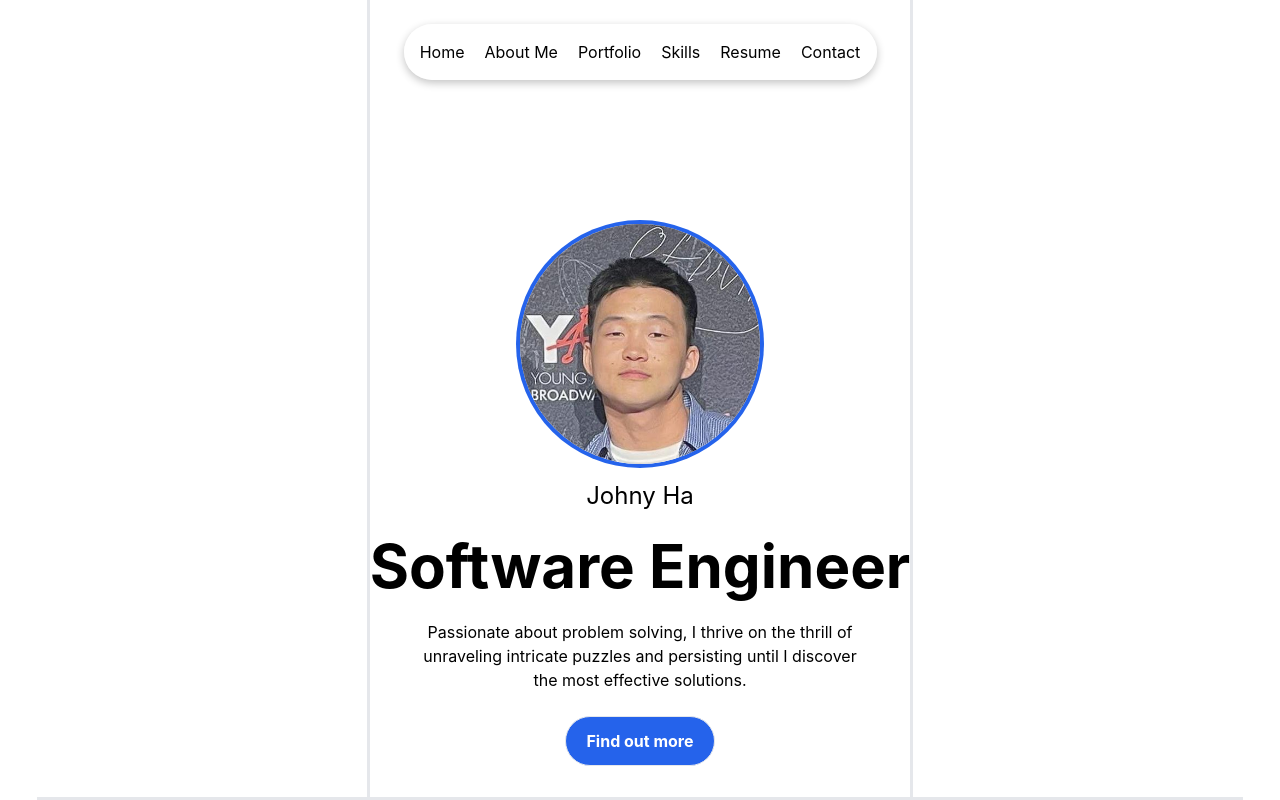
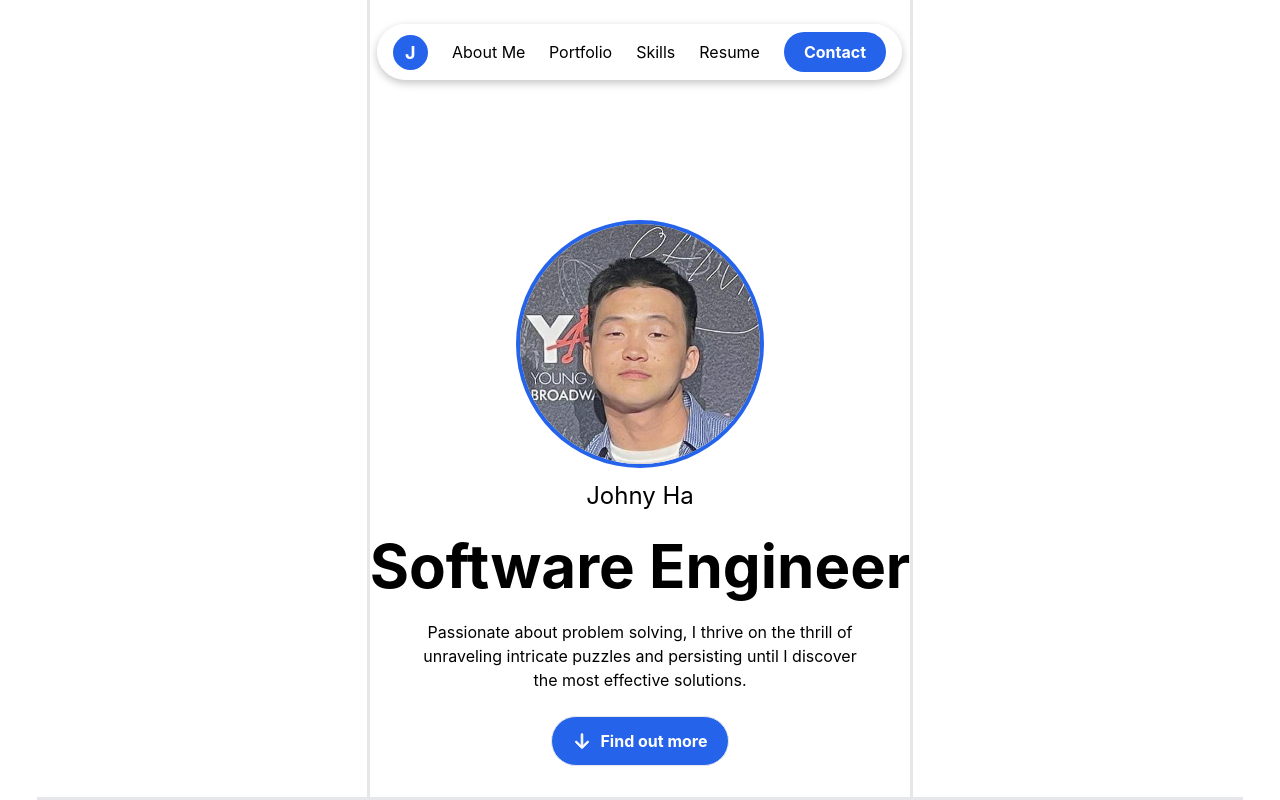
Before and after one commit to yondagonda/portfolio-website, a React (Create React App) app: page / in a window 1280 px wide. Shown: the top 800 px of the page. Built offline with nearby package versions, Linux system fonts and the light colour scheme; the HTML template or start-up script is replaced by a standard one.

Commit message:
navbar finalised and scrollintoview buttons setup

```diff
--- a/src/components/About.tsx
+++ b/src/components/About.tsx
@@ -117,6 +117,7 @@ const About = () => {
 
   return (
     <section
+      id="about"
       className="flex flex-col h-[115vh] items-center outline outline-gray-200 pt-[13vh]
     bg-gray-100 w-screen "
     >
--- a/src/components/Contact.tsx
+++ b/src/components/Contact.tsx
@@ -90,7 +90,10 @@ const Contact = () => {
   }, [inView3, inView4]);
 
   return (
-    <section className="flex flex-col items-center h-[75vh] pt-[12vh] border-4 bg-gray-100 w-full">
+    <section
+      id="contact"
+      className="flex flex-col items-center h-[75vh] pt-[12vh] border-4 bg-gray-100 w-full"
+    >
       <section className="max-w-[800px]">
         <motion.h3
           ref={ref}
--- a/src/components/Home.tsx
+++ b/src/components/Home.tsx
@@ -4,6 +4,11 @@ import { motion, spring } from 'framer-motion';
 import { stagger } from 'framer-motion';
 
 const Home = () => {
+  const handleNavButtonClick = (sectionId: string) => {
+    const section = document.getElementById(sectionId);
+    section?.scrollIntoView({ behavior: 'smooth' });
+  };
+
   const containerVariants = {
     visible: {
       transition: {
@@ -26,7 +31,8 @@ const Home = () => {
   };
 
   return (
-    <motion.header
+    <motion.section
+      id="start"
       initial="hidden"
       animate="visible"
       variants={containerVariants}
@@ -58,12 +64,37 @@ const Home = () => {
       </motion.p>
 
       <motion.button
-        className="py-3 px-5 border bg-blue-600 text-white font-bold rounded-full"
+        onClick={() => handleNavButtonClick('about')}
+        className="py-3 px-5 border bg-blue-600 text-white font-bold rounded-full flex gap-2
+        items-center group"
         variants={childVariants}
       >
+        <svg
+          viewBox="0 0 24 24"
+          fill="none"
+          xmlns="http://www.w3.org/2000/svg"
+          stroke="#ffffff"
+          height={20}
+          width={20}
+          className="group-hover:translate-y-[2px] duration-300 fill-white"
+        >
+          <g id="SVGRepo_bgCarrier" stroke-width="0"></g>
+          <g
+            id="SVGRepo_tracerCarrier"
+            stroke-linecap="round"
+            stroke-linejoin="round"
+          ></g>
+          <g id="SVGRepo_iconCarrier">
+            <path
+              fill-rule="evenodd"
+              clip-rule="evenodd"
+              d="M12 3C12.5523 3 13 3.44772 13 4V17.5858L18.2929 12.2929C18.6834 11.9024 19.3166 11.9024 19.7071 12.2929C20.0976 12.6834 20.0976 13.3166 19.7071 13.7071L12.7071 20.7071C12.3166 21.0976 11.6834 21.0976 11.2929 20.7071L4.29289 13.7071C3.90237 13.3166 3.90237 12.6834 4.29289 12.2929C4.68342 11.9024 5.31658 11.9024 5.70711 12.2929L11 17.5858V4C11 3.44772 11.4477 3 12 3Z"
+            ></path>
+          </g>
+        </svg>
         Find out more
       </motion.button>
-    </motion.header>
+    </motion.section>
   );
 };
 
--- a/src/components/Projects.tsx
+++ b/src/components/Projects.tsx
@@ -45,7 +45,10 @@ const Projects = () => {
   }, [inView, inView2]);
 
   return (
-    <section className="flex flex-col items-center h-[100vh] pt-[12vh] border-4">
+    <section
+      id="portfolio"
+      className="flex flex-col items-center h-[100vh] pt-[12vh] border-4"
+    >
       <section className="max-w-[950px]">
         <motion.h3
           ref={ref}
--- a/src/components/Resume.tsx
+++ b/src/components/Resume.tsx
@@ -45,7 +45,10 @@ const Resume = () => {
   }, [inView, inView2]);
 
   return (
-    <section className="flex flex-col items-center h-[100vh] pt-[14vh] border-4">
+    <section
+      id="resume"
+      className="flex flex-col items-center h-[100vh] pt-[14vh] border-4"
+    >
       <section className="max-w-[950px] text-center">
         <motion.h3
           ref={ref}
--- a/src/components/Skills.tsx
+++ b/src/components/Skills.tsx
@@ -46,7 +46,10 @@ const Skills = () => {
   // }, [inView, inView2]);
 
   return (
-    <section className="flex flex-col items-center h-[120vh] pt-[12vh] border-4 bg-gray-100 w-full">
+    <section
+      id="skills"
+      className="flex flex-col items-center h-[120vh] pt-[12vh] border-4 bg-gray-100 w-full"
+    >
       <section className="max-w-[950px]">
         <h3 className="text-3xl pb-4">Skills</h3>
         <h2 className="text-8xl font-bold text-start">
--- a/src/components/navbar.tsx
+++ b/src/components/navbar.tsx
@@ -2,6 +2,11 @@ import React from 'react';
 import { motion } from 'framer-motion';
 
 const Navbar = () => {
+  const handleNavButtonClick = (sectionId: string) => {
+    const section = document.getElementById(sectionId);
+    section?.scrollIntoView({ behavior: 'smooth' });
+  };
+
   return (
     <motion.nav
       initial={{ scale: 0.7, opacity: 0 }}
@@ -14,16 +19,52 @@ const Navbar = () => {
         },
         opacity: 1,
       }}
-      className="flex fixed justify-center flex gap-5  p-4 rounded-full top-6
-      backdrop-blur-[10px] z-[10] shadow-[rgba(0,_0,_0,_0.24)_0px_3px_8px] bg-[#ffffff90]"
+      className="flex fixed justify-center flex gap-6 py-2 px-4 rounded-full top-6
+      backdrop-blur-[10px] z-[10] shadow-[rgba(0,_0,_0,_0.24)_0px_3px_8px] bg-[#ffffff90]
+      items-center"
     >
-      <button>Home</button>
-      {/* use an anchor tag for these instead? */}
-      <h3>About Me</h3>
-      <button>Portfolio</button>
-      <button>Skills</button>
-      <button>Resume</button>
-      <button>Contact</button>
+      <button
+        onClick={() => handleNavButtonClick('start')}
+        className="bg-blue-600 text-white font-bold py-1 px-3 rounded-full text-[18px]
+        hover:bg-blue-700 duration-150"
+      >
+        J
+      </button>
+      <motion.button
+        onClick={() => handleNavButtonClick('about')}
+        whileHover={{ scale: 1.08 }}
+        className="hover:text-blue-600"
+      >
+        About Me
+      </motion.button>
+      <motion.button
+        onClick={() => handleNavButtonClick('portfolio')}
+        whileHover={{ scale: 1.08 }}
+        className="hover:text-blue-600"
+      >
+        Portfolio
+      </motion.button>
+      <motion.button
+        onClick={() => handleNavButtonClick('skills')}
+        whileHover={{ scale: 1.08 }}
+        className="hover:text-blue-600"
+      >
+        Skills
+      </motion.button>
+      <motion.button
+        onClick={() => handleNavButtonClick('resume')}
+        whileHover={{ scale: 1.08 }}
+        className="hover:text-blue-600"
+      >
+        Resume
+      </motion.button>
+      <button
+        onClick={() => handleNavButtonClick('contact')}
+        className="bg-blue-600 text-white font-bold py-2 px-5 rounded-3xl
+        hover:bg-blue-700 duration-150"
+      >
+        Contact
+      </button>
     </motion.nav>
   );
 };
```
